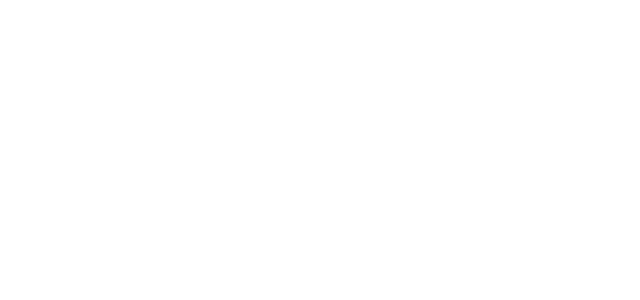
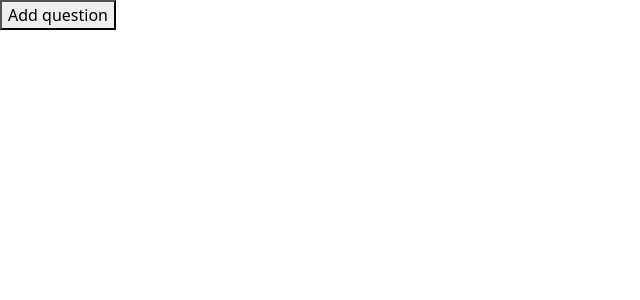
Before and after one commit to Diego-Hidalgo/js-exam-forms, a Next.js app: page /quiz in a window 1280 px wide. Shown: the top 300 px of the page, without its empty margins (0-640 px from the left). Built offline with nearby package versions, Linux system fonts and the light colour scheme.

Commit message:
quizform added

```diff
--- a/pages/quiz.js
+++ b/pages/quiz.js
@@ -3,4 +3,18 @@
 
 export default function quizForm(){
 
+    let addQuestion = () => {
+        alert("You have been registered")
+        var question = document.getElementById("questionSection");
+        var div = document.createElement("div");
+        div.innerHTML = ""
+        question.appendChild(div);
+      }
+
+    return (
+        <div>
+            <div id = "questionSection"></div>
+            <button onclick = {addQuestion}>Add question</button>
+        </div>
+    )
 }
```
Also changed, not shown: pages/prueba.html (added, +10 -0 lines).
